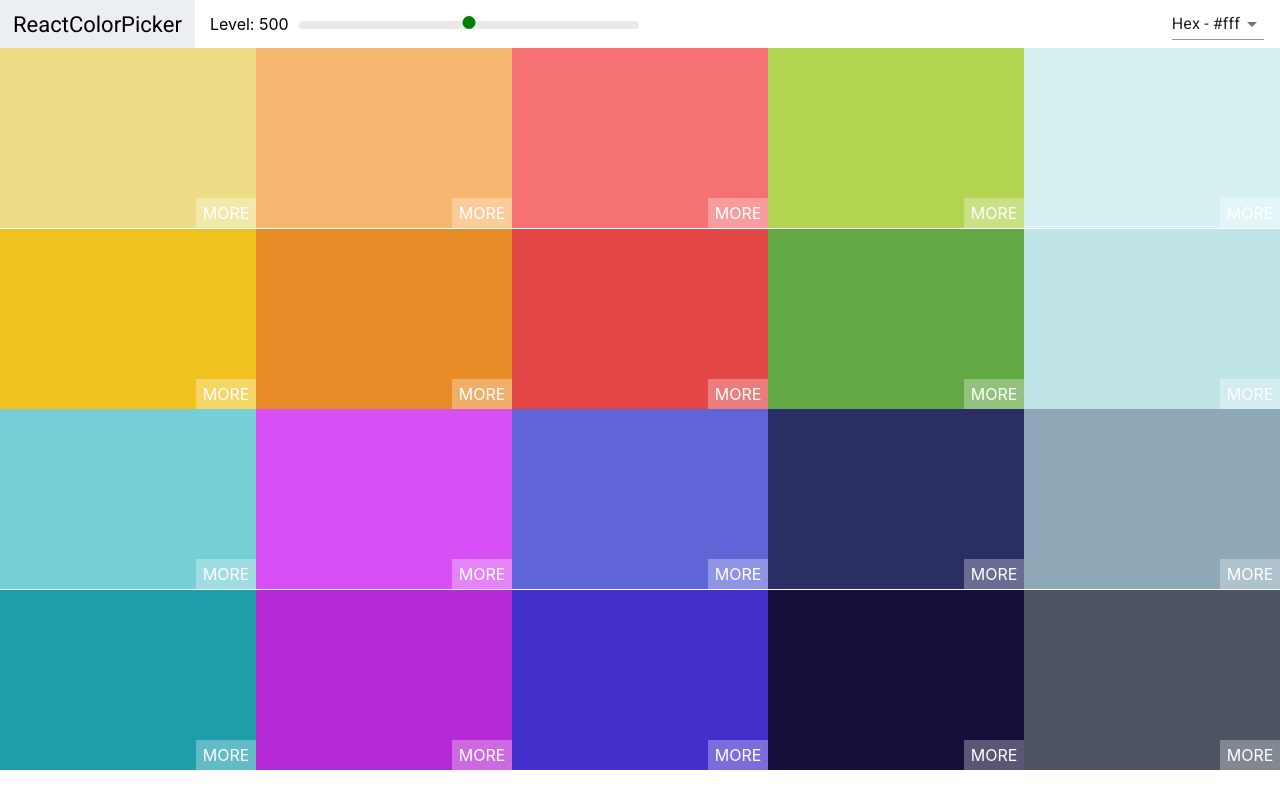
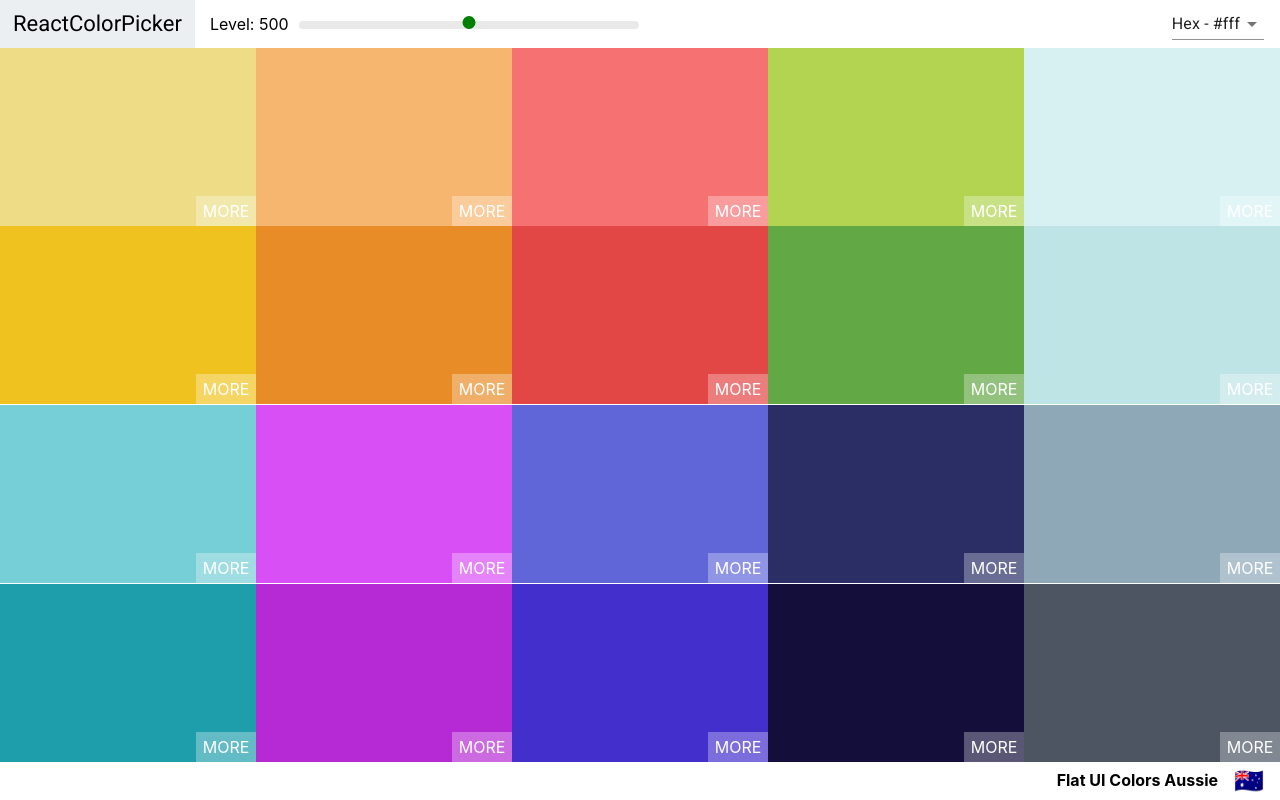
Before and after one commit to AcarMeel/react-color-picker-app, a React (Create React App) app: page /palette/flat-ui-colors-american in a window 1280 px wide. Built offline with nearby package versions, Linux system fonts and the light colour scheme.

Commit message:
Add Footer

```diff
--- a/src/Navbar.js
+++ b/src/Navbar.js
@@ -7,7 +7,6 @@
 import CloseIcon from "@material-ui/icons/Close";
 import "rc-slider/assets/index.css";
 import "./Navbar.css";
-import { Icon } from "@material-ui/core";
 
 export default class Navbar extends Component {
   constructor(props) {
--- a/src/Palette.css
+++ b/src/Palette.css
@@ -1,7 +1,23 @@
 .Palette {
+    display: flex;
+    flex-direction: column;
     height: 100vh;
 }
 
 .Palette-colors {
     height: 90%;
 }
+
+.Palette-footer {
+    background-color: #fff;
+    height: 5vh;
+    display: flex;
+    justify-content: flex-end;
+    align-items: center;
+    font-weight: bold;
+}
+
+.emoji {
+    font-size: 1.5rem;
+    margin: 0 1rem;
+}
--- a/src/Palette.js
+++ b/src/Palette.js
@@ -24,15 +24,18 @@
 
   render() {
     const { level, format } = this.state;
-    const { palette } = this.props;
-    const colorBoxes = palette.colors[level].map((color, { id, hex, name }) => (
+    const { colors, paletteName, emoji } = this.props.palette;
+    const colorBoxes = colors[level].map((color, { id, hex, name }) => (
       <ColorBox key={id} background={color[format]} name={name} />
     ));
     return (
       <div className="Palette">
         <Navbar level={level} changeLevel={this.changeLevel} changeFormat={this.changeFormat}/>
         <div className="Palette-colors">{colorBoxes}</div>
-        {/* footer */}
+        <footer className="Palette-footer">
+          { paletteName }
+          <span className="emoji">{emoji}</span>
+        </footer>
       </div>
     );
   }
```
Also changed, not shown: 1 other file (tests, documents, lock files or other folders).
